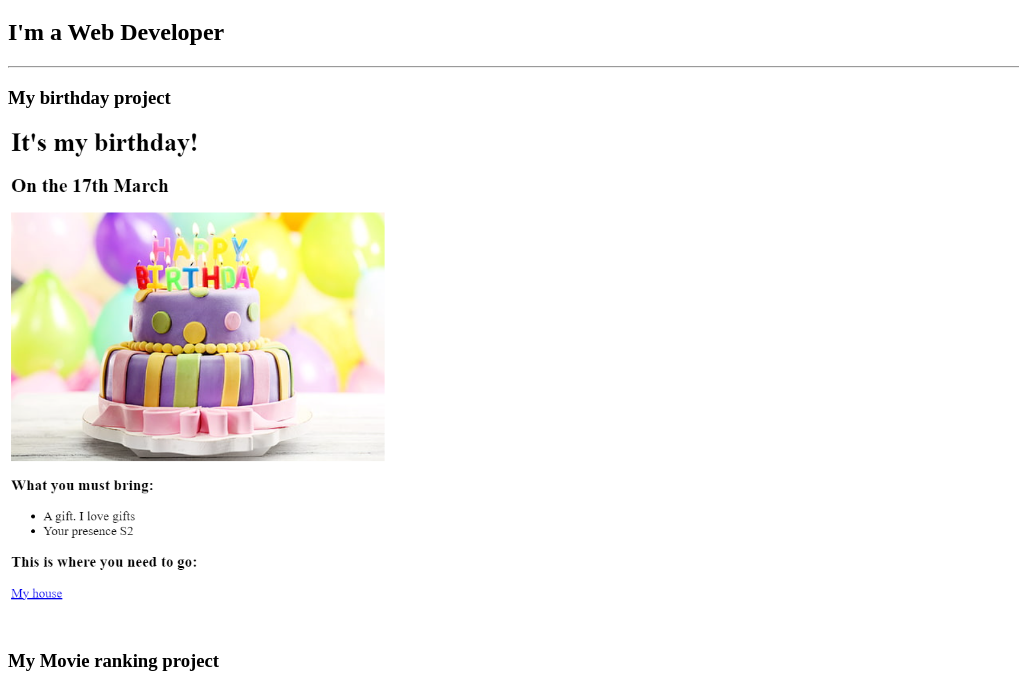
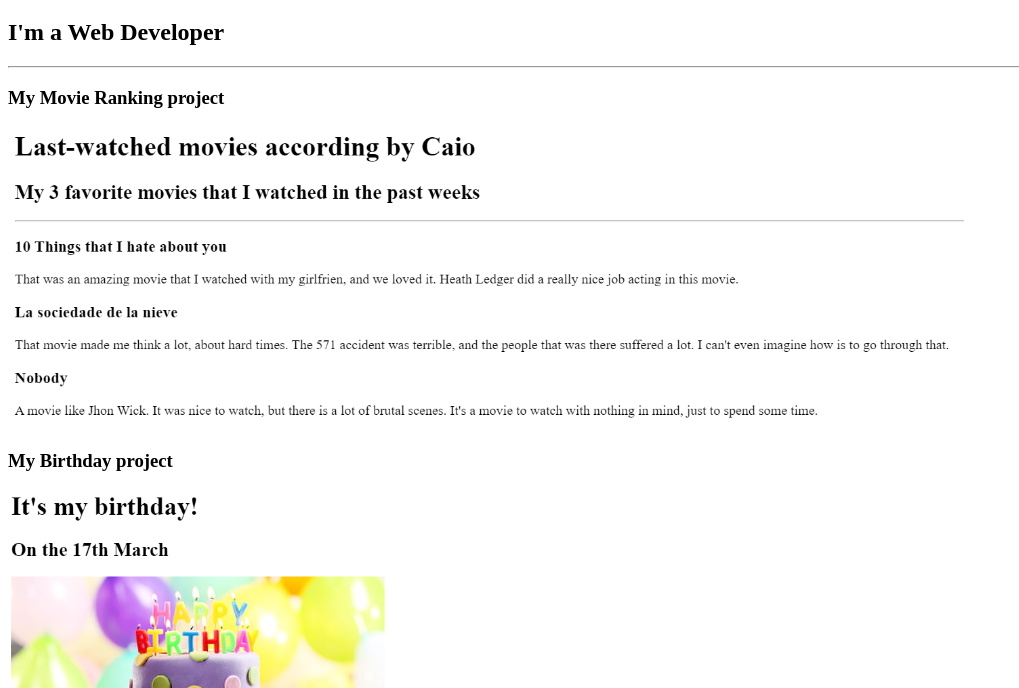
Before and after one commit to Caioledan/Curso-FullStack, a plain HTML site: page Multi-page Websites/4.3 HTML Porfolio Project/index.html in a window 1280 px wide. Shown: the part 61-749 px from the top of the page, without its empty margins (0-1019 px from the left). Drawn offline with Linux system fonts and the light colour scheme.

Commit message:
Update index.html

```diff
--- a/Multi-page Websites/4.3 HTML Porfolio Project/index.html
+++ b/Multi-page Websites/4.3 HTML Porfolio Project/index.html
@@ -9,10 +9,10 @@
     <h1>My Portfolio v0.1</h1>
     <h2>I'm a Web Developer</h2>
     <hr>
-    <h3>My birthday project</h3>
+    <h3>My Movie Ranking project</h3>
+    <img src="./assets/images/Projeto Movie.png" alt="My movies project" height="300">
+    <h3>My Birthday project</h3>
     <img src="./assets/images/Projeto Birthday.png" alt="My birthday project" height="500">
-    <h3>My Movie ranking project</h3>
-    <img src="./assets/images/Projeto Movie.png" alt="My movies project" height="300">
     <hr>
     <a href="./public/aboutme.html">About Me</a>
     <br>
```
